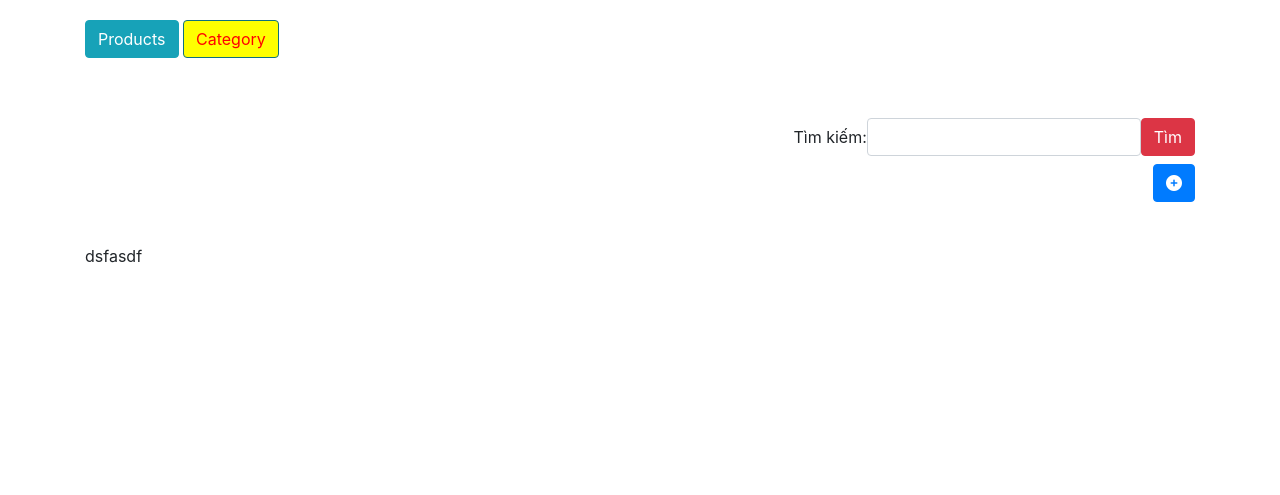
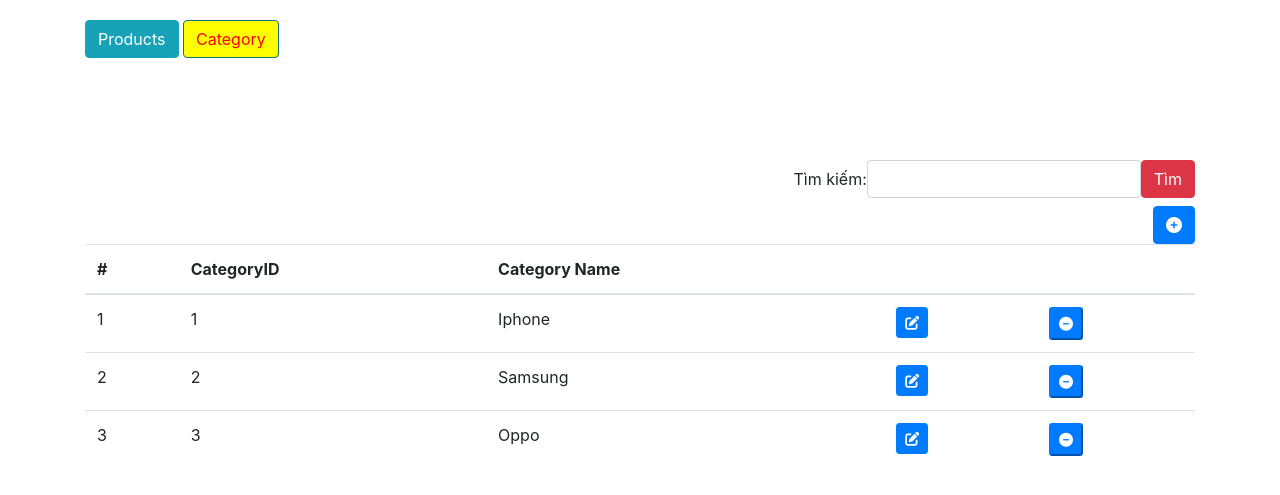
Before and after one commit to minhdoan2402/lampart-assignment--lession2, a PHP site: page /site/index.php?c=category in a window 1280 px wide. Shown: the top 495 px of the page. Run offline with PHP 8.4, Linux system fonts and the light colour scheme; data comes from the database, SQL or seed files in the repository.

Commit message:
update category

```diff
--- a/model/category/CategoryRepository.php
+++ b/model/category/CategoryRepository.php
@@ -1,12 +1,17 @@
 <?php
-    class CategoryRepository {
-        function getAll() {
+class CategoryRepository
+{
+    function fetch($cond = null)
+    {
         global $conn;
         $sql = "SELECT * FROM category ";
+        if ($cond) {
+            $sql .= " WHERE $cond";
+        }
         $categories = [];
         $result = $conn->query($sql);
         if ($result->num_rows > 0) {
-                while($row = $result->fetch_assoc()) {
+            while ($row = $result->fetch_assoc()) {
                 $CategoryID = $row['CategoryID'];
                 $CategoryName = $row['CategoryName'];
                 $category = new Category($CategoryID, $CategoryName);
@@ -16,5 +21,48 @@
         }
         return $categories;
     }
+
+    function getAll()
+    {
+        return $this->fetch();
     }
-?>
+
+    function getByPattern($search)
+    {
+        $cond = " CategoryName LIKE '%$search%'";
+        return $this->fetch($cond);
+    }
+
+    function add($categoryName)
+    {
+        global $conn;
+        $sql = "INSERT INTO category(CategoryName)
+            VALUES ('$categoryName')";
+
+        if ($conn->query($sql)) {
+            return true;
+        }
+        return false;
+    }
+
+    function update($id, $categoryName)
+    {
+        global $conn;
+        $sql = "UPDATE category SET CategoryName = '$categoryName'
+        WHERE category.CategoryID = $id";
+        if ($conn->query($sql)) {
+            return true;
+        }
+        return false;
+    }
+
+    function delete($id)
+    {
+        global $conn;
+        $sql = "DELETE FROM category WHERE CategoryID =$id";
+        if ($conn->query($sql)) {
+            return true;
+        }
+        return false;
+    }
+}
--- a/model/product/ProductRepository.php
+++ b/model/product/ProductRepository.php
@@ -17,6 +17,7 @@ class ProductRepository
             $countSql .= " WHERE $cond";
             $sql .= " WHERE $cond";
         }
+
         $sql .= " ORDER BY product.ProductID DESC LIMIT {$limit} OFFSET {$offset}";
 
         $countResult = $conn->query($countSql);
--- a/site/controller/CategoryController.php
+++ b/site/controller/CategoryController.php
@@ -3,6 +3,63 @@ class CategoryController
 {
     function index()
     {
+        $categoryRepository = new CategoryRepository();
+        $search = $_GET['search'] ?? '';
+        if ($search) {
+            $categories = $categoryRepository->getByPattern($search);
+        } else {
+            $categories = $categoryRepository->getAll();
+        }
+
         require "view/category/index.php";
     }
+    function add()
+    {
+        $data = $_POST;
+        $categoryRepository = new CategoryRepository();
+        $categoryName = $data['name'];
+        $isSaved = $categoryRepository->add($categoryName);
+        if ($isSaved) {
+            $_SESSION['success'] = 'Đã tạo danh mục thành công!';
+        } else {
+            $_SESSION['error'] = 'Không thể tạo danh mục!';
+        }
+
+        header('location: ?c=category');
+    }
+
+    function edit()
+    {
+        $categoryRepository = new CategoryRepository();
+        $data = $_POST;
+        $id = $data['id'];
+        $categoryName = $data['name'];
+
+        $isSaved = $categoryRepository->update($id, $categoryName);
+        if ($isSaved) {
+            $_SESSION['success'] = 'Đã cập nhật danh mục thành công!';
+        } else {
+            $_SESSION['error'] = 'Không thể cập nhật danh mục!';
+        }
+
+        header('location: ?c=category');
+    }
+
+    function delete()
+    {
+        $categoryRepository = new CategoryRepository();
+        $data = $_POST;
+        $id = $data['id'];
+        $productRepository =  new ProductRepository();
+        $cond = " product.CategoryID = $id";
+        $categoryDelete = $productRepository->fetch($cond);
+        if ($categoryDelete != 0) {
+            $_SESSION['error'] = 'Không thể xóa danh mục này vì vẫn còn sản phẩm!!';
+        } else if ($categoryDelete == 0) {
+
+            $_SESSION['success'] = 'Đã xóa danh mục thành công!' . $categoryRepository->delete($id);
+        }
+
+        header('location: ?c=category');
+    }
 }
--- a/site/layout/header.php
+++ b/site/layout/header.php
@@ -21,31 +21,18 @@
             <div class="error bg-danger container-fluid text-center"></div>
             <div class="message bg-primary container-fluid text-center"></div>
         </div>
-        <form action="" method="GET">
-            <label class="form-inline justify-content-end">Tìm kiếm: <input type="search" name="search"
-                    class="form-control" value="<?= $_GET['search'] ?? '' ?>">
-                <button class="btn btn-danger">Tìm</button>
-            </label>
-        </form>
-        <div class="bg-white clearfix">
-            <button type="button" class="btn btn-primary float-right" data-toggle="modal"
-                data-target="#newProductModal">
-                <i class="fa-solid fa-circle-plus"></i>
-            </button>
-        </div>
-
 
         <?php
         $message = "";
         $message_type = "";
-        if (!empty($_SESSION['success'])) {
+        if (!empty($_SESSION['success'])) :
             $message = $_SESSION['success'];
             unset($_SESSION['success']);
             $message_type = "success";
-        } else if (!empty($_SESSION['error'])) {
+        elseif (!empty($_SESSION['error'])) :
             $message = $_SESSION['error'];
             unset($_SESSION['error']);
             $message_type = "danger";
-        }
+        endif
         ?>
         <div class="alert alert-<?= $message_type ?>" role="alert"><?= $message ?></div>
--- a/site/public/js/script.js
+++ b/site/public/js/script.js
@@ -1,4 +1,4 @@
-// button-detail
+// button-detail-product
 $(".product-detail-button").on("click", function() {
     var productID = $(this).data('product-id');
     var productName = $("#product-name-" + productID).text();
@@ -10,7 +10,7 @@ $(".product-detail-button").on("click", function() {
     $('#product-detail-category').text(categoryName);
     $('#product-detail-image > img').attr('src', featuredImage);
 })
-// button-edit
+// button-edit-product
 $(".product-edit-button").click(function (e) {
     e.preventDefault();
     var productID = $(this).data('product-id');
@@ -24,15 +24,31 @@ $(".product-edit-button").click(function (e) {
     $('#product-category-name').val(categoryID).change();
     $('#product-edit-image > img').attr('src', featuredImage);
 });
-// button-delete
+// button-delete-product
 $(".product-delete-button").click(function (e) {
     e.preventDefault();
     var productID = $(this).data('product-id');
     $('#product-delete-id').val(productID);
 });
-// button-copy
+// button-copy-product
 $(".product-copy-button").click(function (e) {
     e.preventDefault();
     var productID = $(this).data('product-id');
     $('#product-copy-id').val(productID);
 });
+
+// button-delete-category
+$(".category-delete-button").click(function (e) {
+    e.preventDefault();
+    var categoryID = $(this).data('category-id');
+    $('#category-delete-id').val(categoryID);
+});
+
+// button-edit-category
+$(".category-edit-button").click(function (e) {
+    e.preventDefault();
+    var categoryID = $(this).data('category-id');
+    var categoryName = $("#category-name-" + categoryID).text();
+    $('#category-edit-id').val(categoryID);
+    $('#category-edit-name').val(categoryName);
+});
--- a/site/view/category/index.php
+++ b/site/view/category/index.php
@@ -1,3 +1,55 @@
 <?php require 'layout/header.php' ?>
-dsfasdf
+<form action="" method="GET">
+    <label class="form-inline justify-content-end">Tìm kiếm: <input type="search" name="search" class="form-control"
+            value="<?= $search ?>">
+        <button class="btn btn-danger">Tìm</button>
+    </label>
+</form>
+<div class="bg-white clearfix">
+    <button type="button" class="btn btn-primary float-right" data-toggle="modal" data-target="#newCategoryModal">
+        <i class="fa-solid fa-circle-plus"></i>
+    </button>
+</div>
+<table class="table table-hover">
+    <thead>
+        <tr>
+            <th>#</th>
+            <th>CategoryID</th>
+            <th>Category Name</th>
+            <th></th>
+            <th></th>
+        </tr>
+    </thead>
+    <tbody>
+        <?php
+        $idx = 1;
+        foreach ($categories as $category) : ?>
+        <tr>
+            <td><?= $idx ?></td>
+            <td id="category-<?= $category->CategoryID ?>"><?= $category->CategoryID ?></td>
+            <td id="category-name-<?= $category->CategoryID ?>"><?= $category->CategoryName ?></td>
+            <td><button type="button" data-category-id="<?= $category->CategoryID ?>"
+                    class="category-edit-button btn btn-sm btn-primary" data-toggle="modal"
+                    data-target="#editCategoryModal">
+                    <i class="fas fa-edit"></i>
+                </button>
+            </td>
+
+            <td>
+                <button type="button" data-category-id="<?= $category->CategoryID ?>"
+                    class="category-delete-button btn-sm btn-primary" data-toggle="modal"
+                    data-target="#deleteCategoryModal">
+                    <i class="fa-solid fa-circle-minus"></i>
+                </button>
+            </td>
+        </tr>
+        <?php
+            $idx += 1;
+        endforeach
+        ?>
+    </tbody>
+</table>
+<?php require 'popup_category_delete.php' ?>
+<?php require 'popup_category_new.php' ?>
+<?php require 'popup_category_edit.php' ?>
 <?php require 'layout/footer.php' ?>
--- /dev/null
+++ b/site/view/category/popup_category_delete.php
@@ -0,0 +1,24 @@
+<div class="modal fade" id="deleteCategoryModal" tabindex="-1" role="dialog" aria-labelledby="deleteCategoryModalLabel"
+    aria-hidden="true">
+    <div class="modal-dialog" role="document">
+        <div class="modal-content">
+            <div class="modal-header">
+                <h5 class="modal-title" id="deleteCategoryModalLabel">Bạn có thật sự muốn xóa không ?</h5>
+                <button type="button" class="close" data-dismiss="modal" aria-label="Close">
+                    <span aria-hidden="true">&times;</span>
+                </button>
+            </div>
+            <div class="modal-body">
+                <form action="?c=category&a=delete" method="POST">
+                    <input type="hidden" name="id" id="category-delete-id">
+                    <div class="d-flex justify-content-center">
+                        <button type="button" class="btn btn-secondary mr-1" data-dismiss="modal">Close</button>
+                        <button type="submit" class="btn btn-danger">Delete</button>
+                    </div>
+                </form>
+
+            </div>
+
+        </div>
+    </div>
+</div>
--- /dev/null
+++ b/site/view/category/popup_category_edit.php
@@ -0,0 +1,24 @@
+<div class="modal fade" id="editCategoryModal" tabindex="-1" role="dialog" aria-labelledby="editCategoryModalLabel"
+    aria-hidden="true">
+    <div class="modal-dialog" role="document">
+        <div class="modal-content">
+            <div class="modal-header">
+                <h5 class="modal-title" id="editCategoryModalLabel">Edit category</h5>
+                <button type="button" class="close" data-dismiss="modal" aria-label="Close">
+                    <span aria-hidden="true">&times;</span>
+                </button>
+            </div>
+            <div class="modal-body">
+                <form method="POST" enctype="multipart/form-data" action="?c=category&a=edit" role="form">
+                    <input required name="id" type="hidden" class="form-control" id="category-edit-id">
+
+                    <div class="form-group">
+                        <label for="category-name" class="col-form-label">Category name</label>
+                        <input required name="name" type="text" class="form-control" id="category-edit-name">
+                    </div>
+                    <button type="submit" class="btn btn-primary">Submit</button>
+                </form>
+            </div>
+        </div>
+    </div>
+</div>
--- /dev/null
+++ b/site/view/category/popup_category_new.php
@@ -0,0 +1,22 @@
+<div class="modal fade" id="newCategoryModal" tabindex="-1" role="dialog" aria-labelledby="newCategoryModalLabel"
+    aria-hidden="true">
+    <div class="modal-dialog" role="document">
+        <div class="modal-content">
+            <div class="modal-header">
+                <h5 class="modal-title" id="newCategoryModalLabel">Add new category</h5>
+                <button type="button" class="close" data-dismiss="modal" aria-label="Close">
+                    <span aria-hidden="true">&times;</span>
+                </button>
+            </div>
+            <div class="modal-body">
+                <form method="POST" enctype="multipart/form-data" action="?c=category&a=add" role="form">
+                    <div class="form-group">
+                        <label for="category-name" class="col-form-label">Category name</label>
+                        <input required name="name" type="text" class="form-control" id="category-name">
+                    </div>
+                    <button type="submit" class="btn btn-primary">Submit</button>
+                </form>
+            </div>
+        </div>
+    </div>
+</div>
```
Also changed, not shown: site/view/product/index.php (+11 -0 lines), upload/244322906_1222248748243101_610289603534922846_n.jpg (added). Lines whose indentation alone changed are shown as unchanged.
